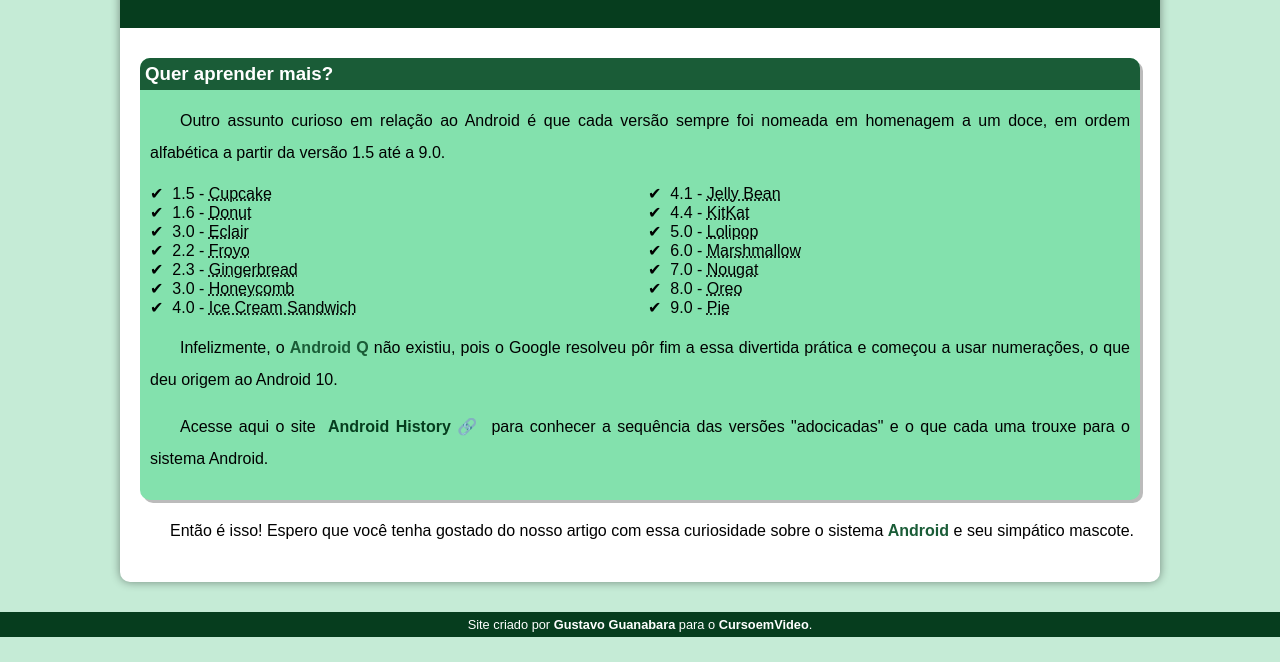
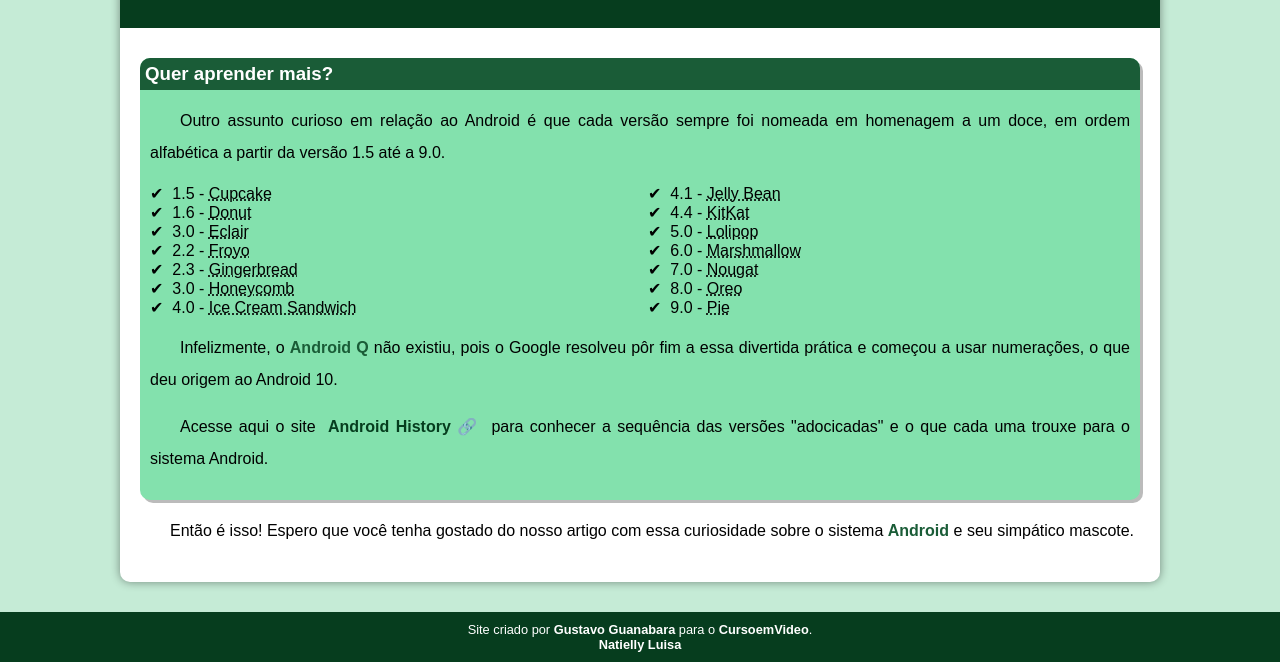
Before and after one commit to natiellyluisa/projeto-curso-em-video, a plain HTML site: page index.html in a window 1280 px wide. Shown: the part 2414-3076 px from the top of the page. Before the commit the page ends 3051 px from the top, so only its background shows below. Drawn offline with Linux system fonts and the light colour scheme.

Commit message:
Atualização com o meu nome

```diff
--- a/index.html
+++ b/index.html
@@ -100,6 +100,7 @@
 
     <footer>
         <p>Site criado por <a href="https://gustavoguanabara.github.io/" target="_blank">Gustavo Guanabara</a> para o <a href="https://www.youtube.com/c/CursoemV%C3%ADdeo" target="_blank">CursoemVideo</a>.</p>
+        <p><strong>Natielly Luisa</strong></p>
     </footer>
 
 </body>
--- a/style/style.css
+++ b/style/style.css
@@ -207,7 +207,7 @@ footer {
     color: white;
     text-align: center;
     font-size: 0.8em;
-    padding: 5px;
+    padding: 10px;
 
 }
 
```
